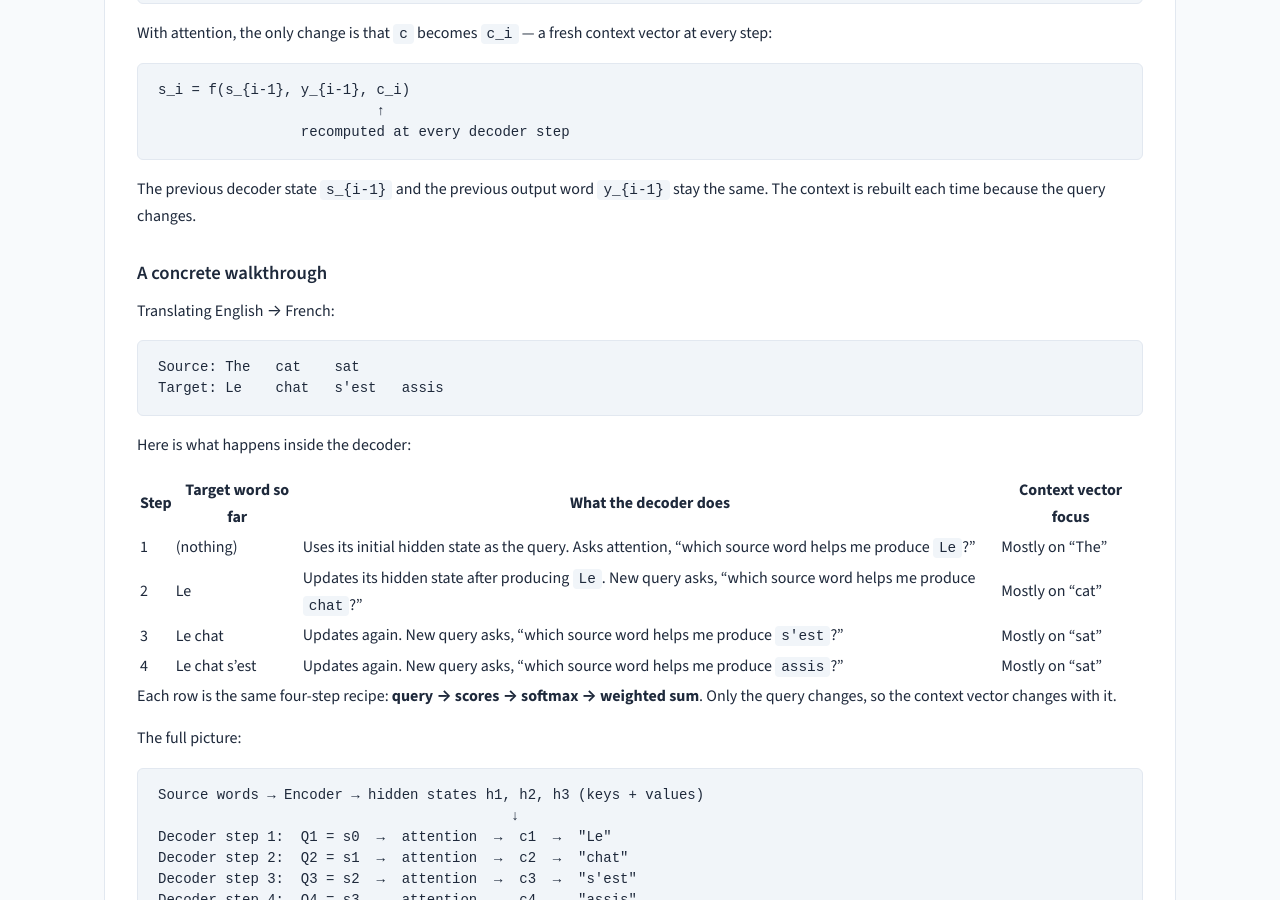
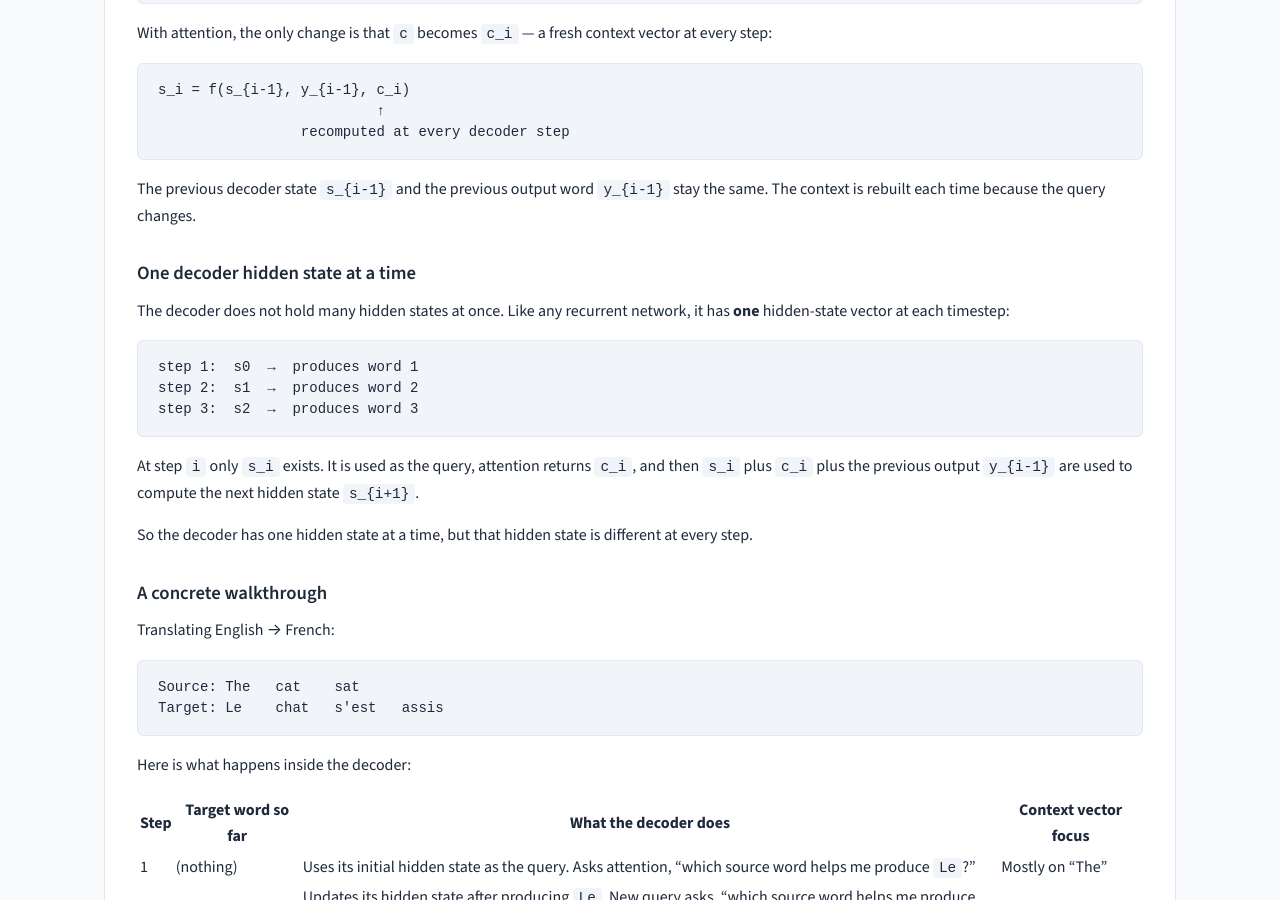
Before and after one commit to rilov/handbook, a Jekyll site: the page built from _topics/DL for GenAI - Part 4 - Math Behind Attention.md, in a window 1280 px wide and 900 px high, scrolled down 7092 px. Built offline with Jekyll 4.4.1, drawn with Linux system fonts in a browser that asks for light colours.

Commit message:
Clarify decoder has one hidden state at a time in Part 4
- Add a subsection in "What changes in the decoder?" explaining that the
  decoder holds one hidden-state vector per timestep, not many at once.
- Show s0, s1, s2 sequence and state that at step i only s_i exists and
  is used as the query.

Generated with [Devin](https://devin.ai)

Co-Authored-By: Devin <158243242+devin-ai-integration[bot]@users.noreply.github.com>

````diff
--- a/_topics/DL for GenAI - Part 4 - Math Behind Attention.md
+++ b/_topics/DL for GenAI - Part 4 - Math Behind Attention.md
@@ -345,6 +345,20 @@ s_i = f(s_{i-1}, y_{i-1}, c_i)
 
 The previous decoder state `s_{i-1}` and the previous output word `y_{i-1}` stay the same. The context is rebuilt each time because the query changes.
 
+### One decoder hidden state at a time
+
+The decoder does not hold many hidden states at once. Like any recurrent network, it has **one** hidden-state vector at each timestep:
+
+```text
+step 1:  s0  →  produces word 1
+step 2:  s1  →  produces word 2
+step 3:  s2  →  produces word 3
+```
+
+At step `i` only `s_i` exists. It is used as the query, attention returns `c_i`, and then `s_i` plus `c_i` plus the previous output `y_{i-1}` are used to compute the next hidden state `s_{i+1}`.
+
+So the decoder has one hidden state at a time, but that hidden state is different at every step.
+
 ### A concrete walkthrough
 
 Translating English → French:
````
